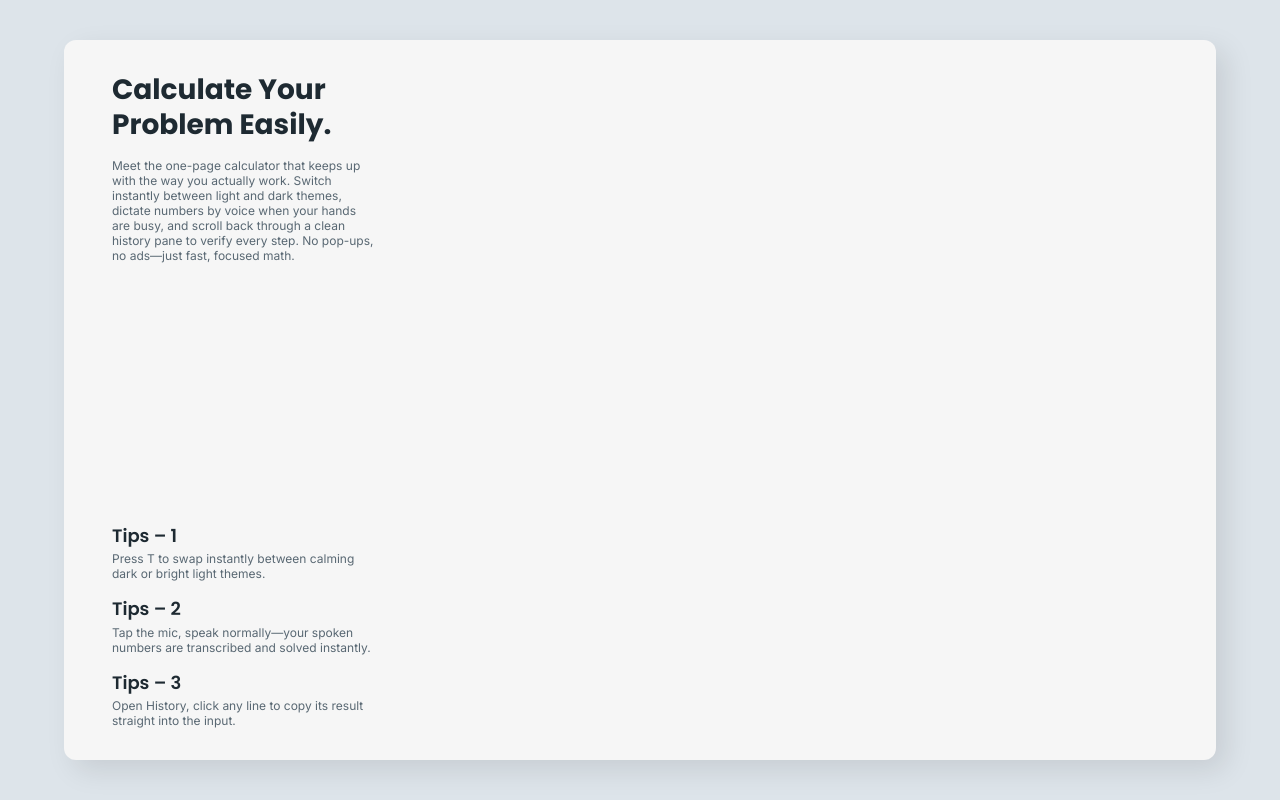
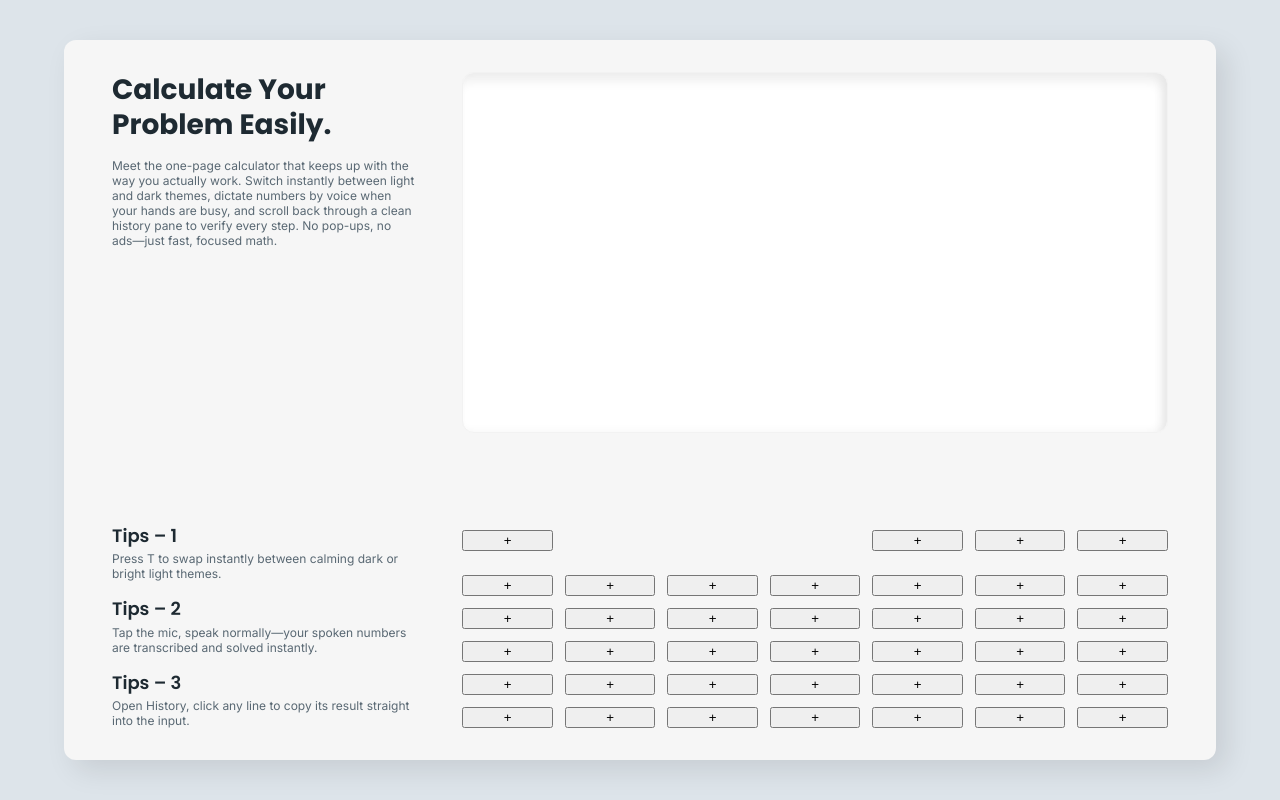
Before and after one commit to aivanchenk/react-calcx, a React (Vite) app: page / in a window 1280 px wide. Built offline with nearby package versions, Linux system fonts and the light colour scheme.

Commit message:
Create calculator display

```diff
--- /dev/null
+++ b/src/components/Button/Button.tsx
@@ -0,0 +1,26 @@
+import type { ReactElement } from "react";
+import styles from "./styles.module.scss";
+
+export interface buttonProps {
+  dataKey: string;
+  content: string | ReactElement;
+  onClick?: React.MouseEventHandler<HTMLButtonElement>;
+  primary?: boolean;
+}
+
+export default function Button({
+  dataKey,
+  content,
+  onClick,
+  primary,
+}: buttonProps) {
+  return (
+    <button
+      data-key={dataKey}
+      onClick={onClick}
+      className={`${styles.button} ${primary ? styles.primary : null}`}
+    >
+      {content}
+    </button>
+  );
+}
--- a/src/components/Display/Display.tsx
+++ b/src/components/Display/Display.tsx
@@ -0,0 +1,5 @@
+import styles from "./styles.module.scss";
+
+export default function Display() {
+  return <div className={styles.display}></div>;
+}
--- a/src/components/Display/styles.module.scss
+++ b/src/components/Display/styles.module.scss
@@ -0,0 +1,9 @@
+.display {
+  width: 100%;
+  height: 55%;
+  box-shadow: -5px 0 10px rgba(0, 0, 0, 0.05) inset,
+    -5px 10px 10px rgba(0, 0, 0, 0.05) inset;
+  border: 1px solid rgb(242, 242, 242);
+  border-radius: 12px;
+  background: #fff;
+}
--- a/src/components/Keypad/Keypad.tsx
+++ b/src/components/Keypad/Keypad.tsx
@@ -0,0 +1,24 @@
+import Button from "../Button/Button";
+import { buttonList } from "./data";
+
+import styles from "./styles.module.scss";
+
+export default function Keypad() {
+  return (
+    <div className={styles.keypad}>
+      <div className={styles.controls}>
+        <Button dataKey="history" content={"+"}></Button>
+        <div className={styles.position}>
+          <Button dataKey="pervious" content={"+"}></Button>
+          <Button dataKey="next" content={"+"}></Button>
+          <Button dataKey="backspace" content={"+"}></Button>
+        </div>
+      </div>
+      <div className={styles.grid}>
+        {buttonList.map(({ dataKey, content }) => (
+          <Button dataKey={dataKey} content={content}></Button>
+        ))}
+      </div>
+    </div>
+  );
+}
--- /dev/null
+++ b/src/components/Keypad/data.ts
@@ -0,0 +1,45 @@
+import type { buttonProps } from "../Button/Button";
+
+type Key = Pick<buttonProps, "dataKey" | "content">;
+
+export const buttonList: Key[] = [
+  { dataKey: "back", content: "+" },
+  { dataKey: "rad", content: "+" },
+  { dataKey: "sqrt", content: "+" },
+  { dataKey: "clear", content: "+" },
+  { dataKey: "paren", content: "+" },
+  { dataKey: "percent", content: "+" },
+  { dataKey: "divide", content: "+" },
+
+  { dataKey: "sin", content: "+" },
+  { dataKey: "cos", content: "+" },
+  { dataKey: "tan", content: "+" },
+  { dataKey: "7", content: "+" },
+  { dataKey: "8", content: "+" },
+  { dataKey: "9", content: "+" },
+  { dataKey: "multiply", content: "+" },
+
+  { dataKey: "ln", content: "+" },
+  { dataKey: "log", content: "+" },
+  { dataKey: "recip", content: "+" }, // 1/x
+  { dataKey: "4", content: "+" },
+  { dataKey: "5", content: "+" },
+  { dataKey: "6", content: "+" },
+  { dataKey: "subtract", content: "+" },
+
+  { dataKey: "exp", content: "+" }, // eˣ
+  { dataKey: "square", content: "+" }, // x²
+  { dataKey: "power", content: "+" }, // xʸ
+  { dataKey: "1", content: "+" },
+  { dataKey: "2", content: "+" },
+  { dataKey: "3", content: "+" },
+  { dataKey: "add", content: "+" },
+
+  { dataKey: "abs", content: "+" }, // |x|
+  { dataKey: "pi", content: "+" },
+  { dataKey: "e", content: "+" },
+  { dataKey: "sign", content: "+" }, // +/-
+  { dataKey: "0", content: "+" },
+  { dataKey: "dot", content: "+" },
+  { dataKey: "equals", content: "+" },
+];
--- a/src/components/Keypad/styles.module.scss
+++ b/src/components/Keypad/styles.module.scss
@@ -0,0 +1,19 @@
+.keypad {
+  display: flex;
+  flex-direction: column;
+  gap: 24px;
+}
+
+.grid,
+.controls {
+  display: grid;
+  grid-template-columns: repeat(7, 1fr);
+  grid-gap: 12px;
+}
+
+.position {
+  grid-column: 5 / -1;
+  display: grid;
+  grid-template-columns: repeat(3, 1fr);
+  gap: 12px;
+}
--- a/src/components/TipsList/TipsList.tsx
+++ b/src/components/TipsList/TipsList.tsx
@@ -1,27 +1,5 @@
+import { list } from "./data";
 import styles from "./styles.module.scss";
-
-type Tip = {
-  header: string;
-  description: string;
-};
-
-const list: Tip[] = [
-  {
-    header: "Tips – 1",
-    description:
-      "Press T to swap instantly between calming dark or bright light themes.",
-  },
-  {
-    header: "Tips – 2",
-    description:
-      "Tap the mic, speak normally—your spoken numbers are transcribed and solved instantly.",
-  },
-  {
-    header: "Tips – 3",
-    description:
-      "Open History, click any line to copy its result straight into the input.",
-  },
-];
 
 export default function TipsList() {
   return (
--- /dev/null
+++ b/src/components/TipsList/data.ts
@@ -0,0 +1,22 @@
+type Tip = {
+  header: string;
+  description: string;
+};
+
+export const list: Tip[] = [
+  {
+    header: "Tips – 1",
+    description:
+      "Press T to swap instantly between calming dark or bright light themes.",
+  },
+  {
+    header: "Tips – 2",
+    description:
+      "Tap the mic, speak normally—your spoken numbers are transcribed and solved instantly.",
+  },
+  {
+    header: "Tips – 3",
+    description:
+      "Open History, click any line to copy its result straight into the input.",
+  },
+];
--- a/src/pages/CalcCard/CalcCard.tsx
+++ b/src/pages/CalcCard/CalcCard.tsx
@@ -1,6 +1,8 @@
 import React from "react";
 import Headline from "../../components/Headline/Headline";
 import TipsList from "../../components/TipsList/TipsList";
+import Display from "../../components/Display/Display";
+import Keypad from "../../components/Keypad/Keypad";
 
 import styles from "./styles.module.scss";
 
@@ -11,7 +13,10 @@ export default function CalcCard() {
         <Headline />
         <TipsList />
       </div>
-      <div className={styles.calcPanel}></div>
+      <div className={styles.calcPanel}>
+        <Display />
+        <Keypad />
+      </div>
     </div>
   );
 }
--- a/src/pages/CalcCard/styles.module.scss
+++ b/src/pages/CalcCard/styles.module.scss
@@ -5,10 +5,11 @@
   flex-direction: row;
   height: 100%;
   padding: 32px 48px;
+  gap: 48px;
 }
 
 .infoPanel {
-  width: 25%;
+  width: 30%;
   height: 100%;
   display: flex;
   flex-direction: column;
@@ -16,5 +17,8 @@
 }
 
 .calcPanel {
-  width: 75%;
+  width: 70%;
+  display: flex;
+  flex-direction: column;
+  justify-content: space-between;
 }
```
Also changed, not shown: src/components/Button/styles.module.scss (added).
